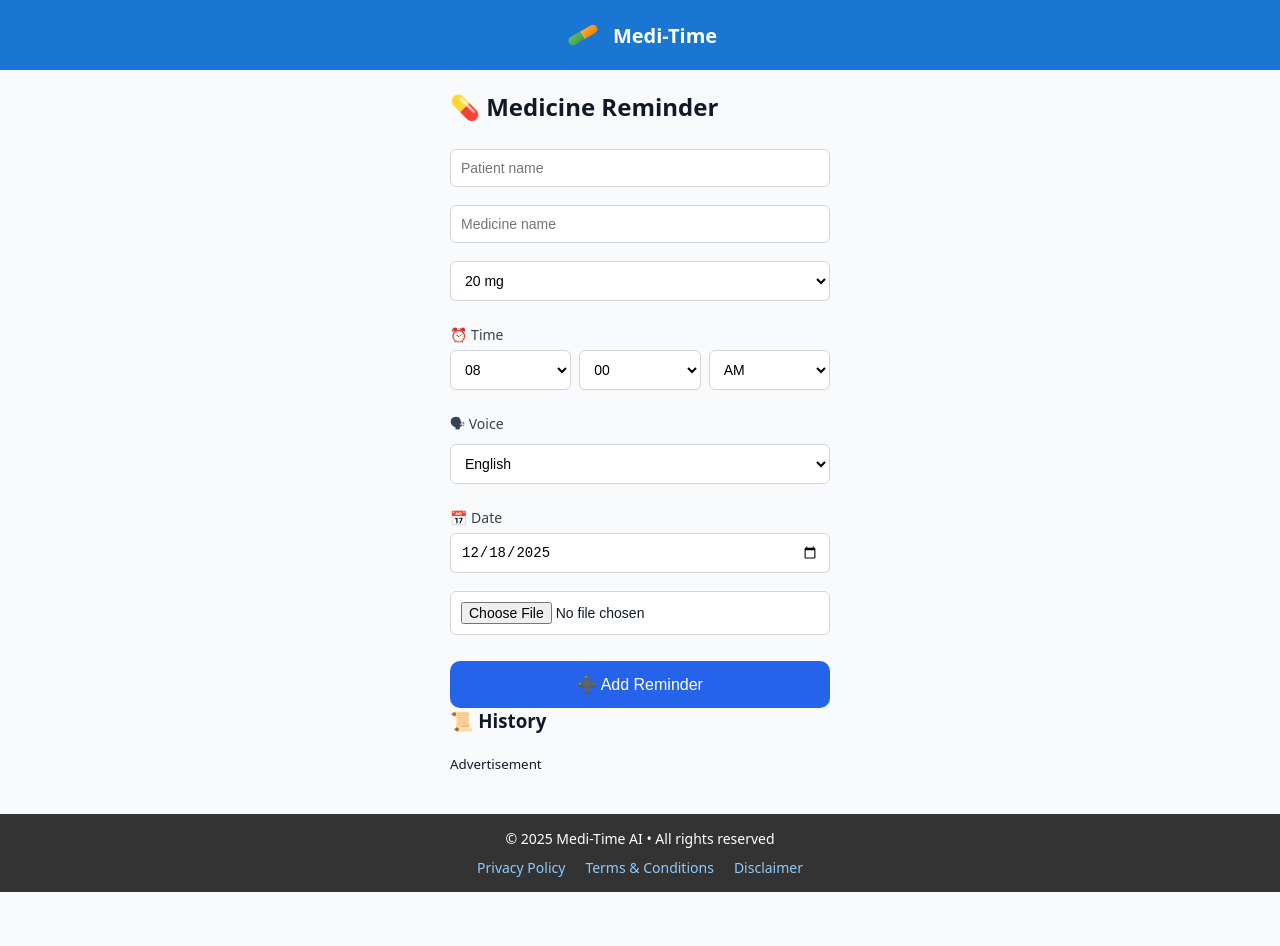
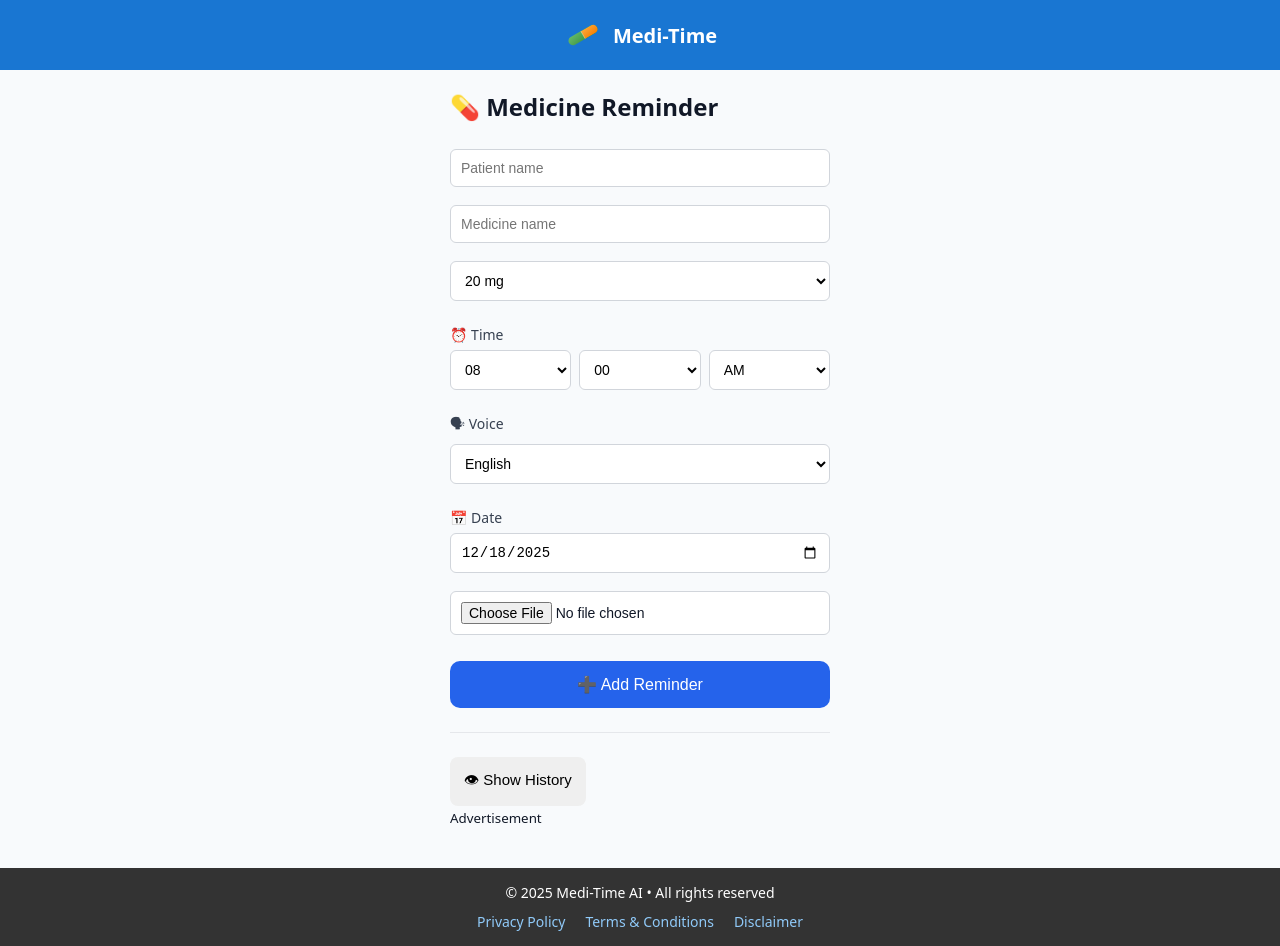
Before and after one commit to vasu-h10/medi-time-ai, a React (Vite) app: page / in a window 1280 px wide. Before the commit the page ends 892 px from the top, so only its background shows below. Built offline with nearby package versions, Linux system fonts and the light colour scheme.

Commit message:
feat: add history toggle, delete action, and safe reminder UI

```diff
--- a/src/MainBody.jsx
+++ b/src/MainBody.jsx
@@ -31,12 +31,12 @@ function MainBody() {
   const [isRinging, setIsRinging] = useState(false);
   const [activeReminder, setActiveReminder] = useState(null);
   const [addedSuccess, setAddedSuccess] = useState(false);
+  const [showHistory, setShowHistory] = useState(false);
 
   // ---------------- STORAGE ----------------
   const [scheduledReminders, setScheduledReminders] = useState(
     JSON.parse(localStorage.getItem("scheduledReminders") || "[]")
   );
-
   const [history, setHistory] = useState(
     JSON.parse(localStorage.getItem("history") || "[]")
   );
@@ -44,6 +44,7 @@ function MainBody() {
   const timerRef = useRef(null);
   const audioRef = useRef(null);
 
+  // ---------------- PERSIST ----------------
   useEffect(() => {
     localStorage.setItem("patientName", patientName);
   }, [patientName]);
@@ -250,7 +251,6 @@ function MainBody() {
       {/* 🔔 ACTIVE REMINDER */}
       {isRinging && activeReminder && (
         <div className="active-reminder">
-          <div className="image-box">
           {activeReminder.image ? (
             <img
               src={activeReminder.image}
@@ -260,7 +260,6 @@ function MainBody() {
           ) : (
             <div className="image-placeholder">⬜</div>
           )}
-          </div>
 
           <p><b>{activeReminder.medicine}</b></p>
           <p>Dose: {activeReminder.dose}</p>
@@ -271,29 +270,45 @@ function MainBody() {
         </div>
       )}
 
-      {/* 📜 HISTORY */}
-      <h3>📜 History</h3>
+      {/* 📜 HISTORY TOGGLE */}
+      <hr />
+      <button onClick={() => setShowHistory(!showHistory)}>
+        {showHistory ? "🙈 Hide History" : "👁 Show History"}
+      </button>
+
+      {showHistory && (
+        <>
+          {history.length === 0 && (
+            <p style={{ textAlign: "center", opacity: 0.6 }}>
+              No history yet
+            </p>
+          )}
+
           {history.map((h) => (
             <div key={h.id} className="history-item">
-          <div className="history-row">
               {h.image ? (
                 <img src={h.image} alt="Medicine" />
               ) : (
                 <div className="image-placeholder small">⬜</div>
               )}
-            <div>
+              <div className="history-content">
                 <strong>{h.medicine}</strong>
                 <div className="taken-time">{h.takenAt}</div>
               </div>
-            <button onClick={() => deleteHistory(h.id)}>❌</button>
-          </div>
+              <button
+                className="delete-btn"
+                onClick={() => deleteHistory(h.id)}
+              >
+                ❌
+              </button>
             </div>
           ))}
+        </>
+      )}
 
       {/* 📢 AD (HIDDEN WHILE RINGING) */}
       {!isRinging && (
         <div className="ad-box">
-          {/* Ad network placeholder */}
           <small>Advertisement</small>
         </div>
       )}
```
Lines whose indentation alone changed are shown as unchanged.
